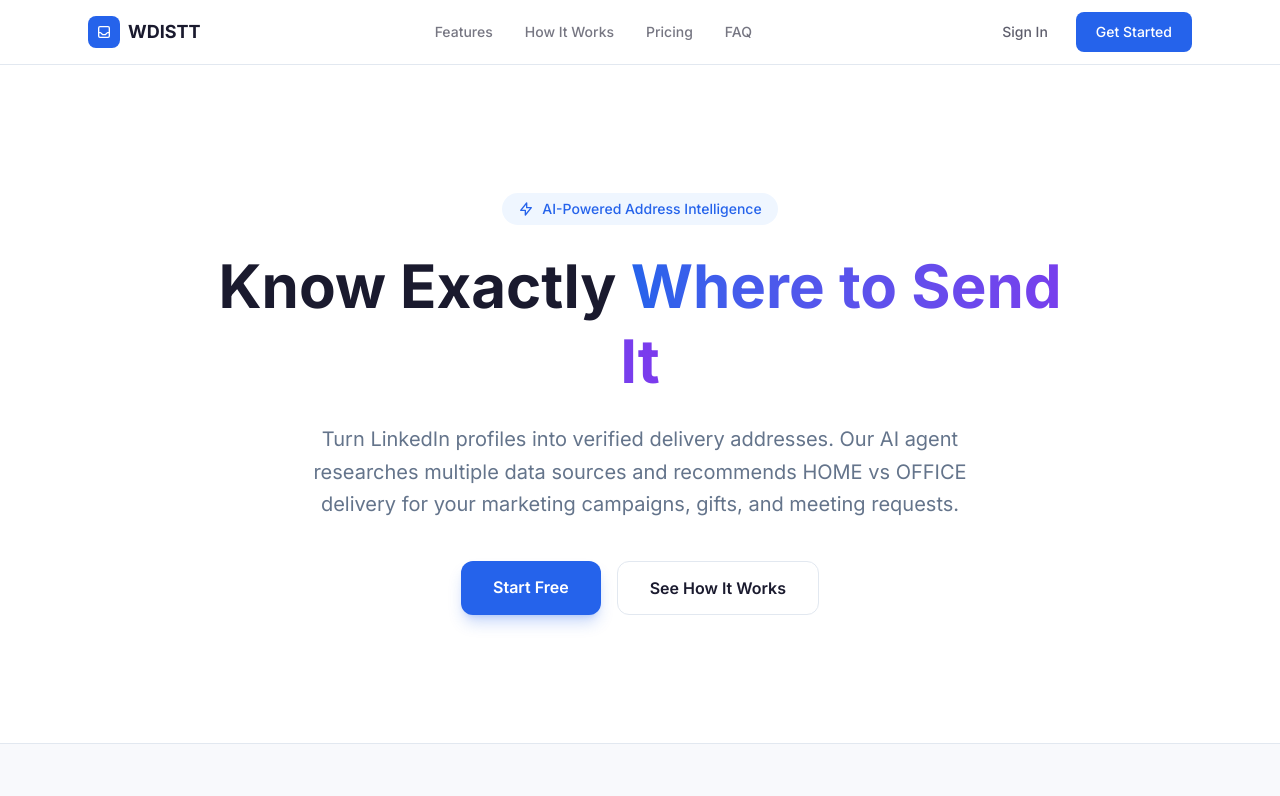
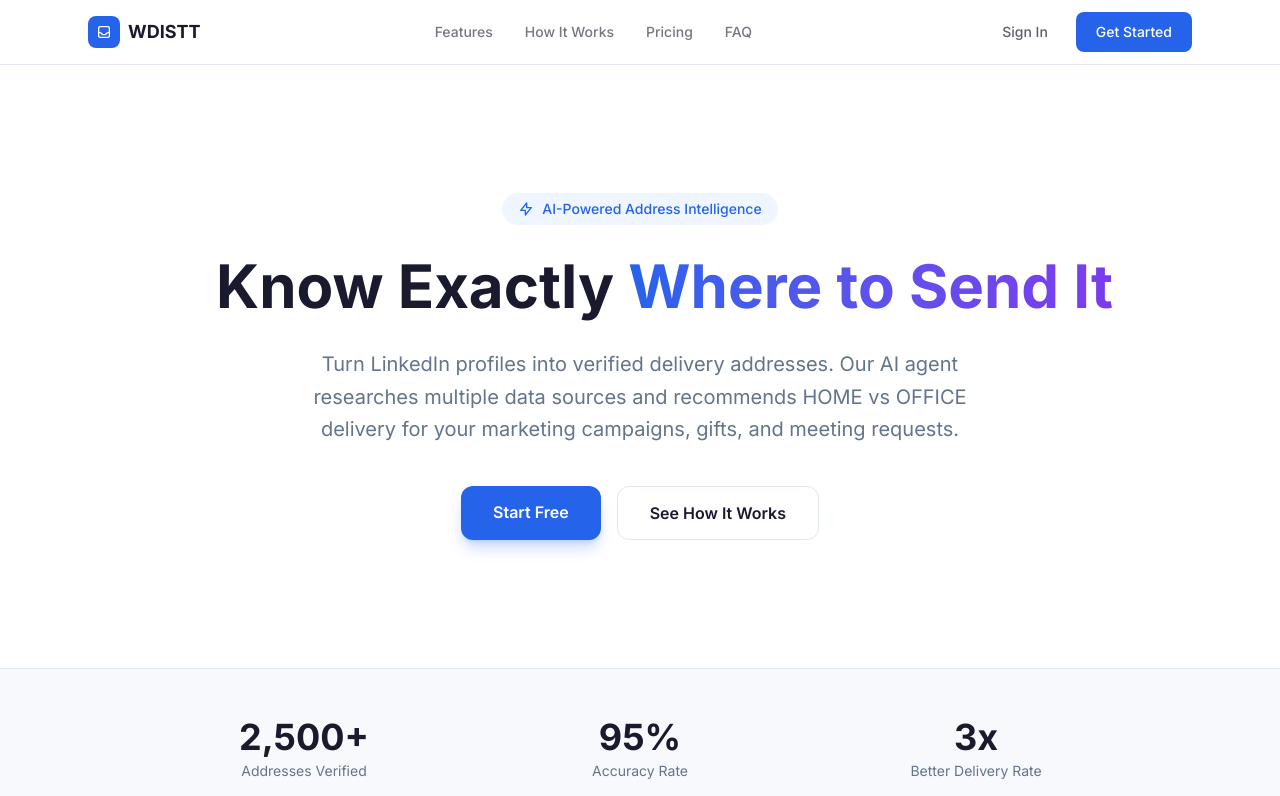
Before and after one commit to wildcard-gtm/where-do-i-send-this-thing, a Next.js app: page / in a window 1280 px wide. Shown: the top 796 px of the page. Built offline with nearby package versions, Linux system fonts and the light colour scheme.

Commit message:
Fix hero heading line wrap

```diff
--- a/src/app/page.tsx
+++ b/src/app/page.tsx
@@ -99,8 +99,8 @@ export default function Home() {
             </svg>
             AI-Powered Address Intelligence
           </div>
-          <h1 className="text-4xl md:text-6xl font-bold text-foreground leading-tight mb-6">
-            Know Exactly <span className="bg-gradient-to-r from-primary to-accent bg-clip-text text-transparent inline">Where to Send It</span>
+          <h1 className="text-4xl md:text-6xl font-bold text-foreground leading-tight mb-6 whitespace-nowrap">
+            Know Exactly <span className="bg-gradient-to-r from-primary to-accent bg-clip-text text-transparent">Where to Send It</span>
           </h1>
           <p className="text-lg md:text-xl text-muted-foreground max-w-2xl mx-auto mb-10 leading-relaxed">
             Turn LinkedIn profiles into verified delivery addresses. Our AI agent
```
